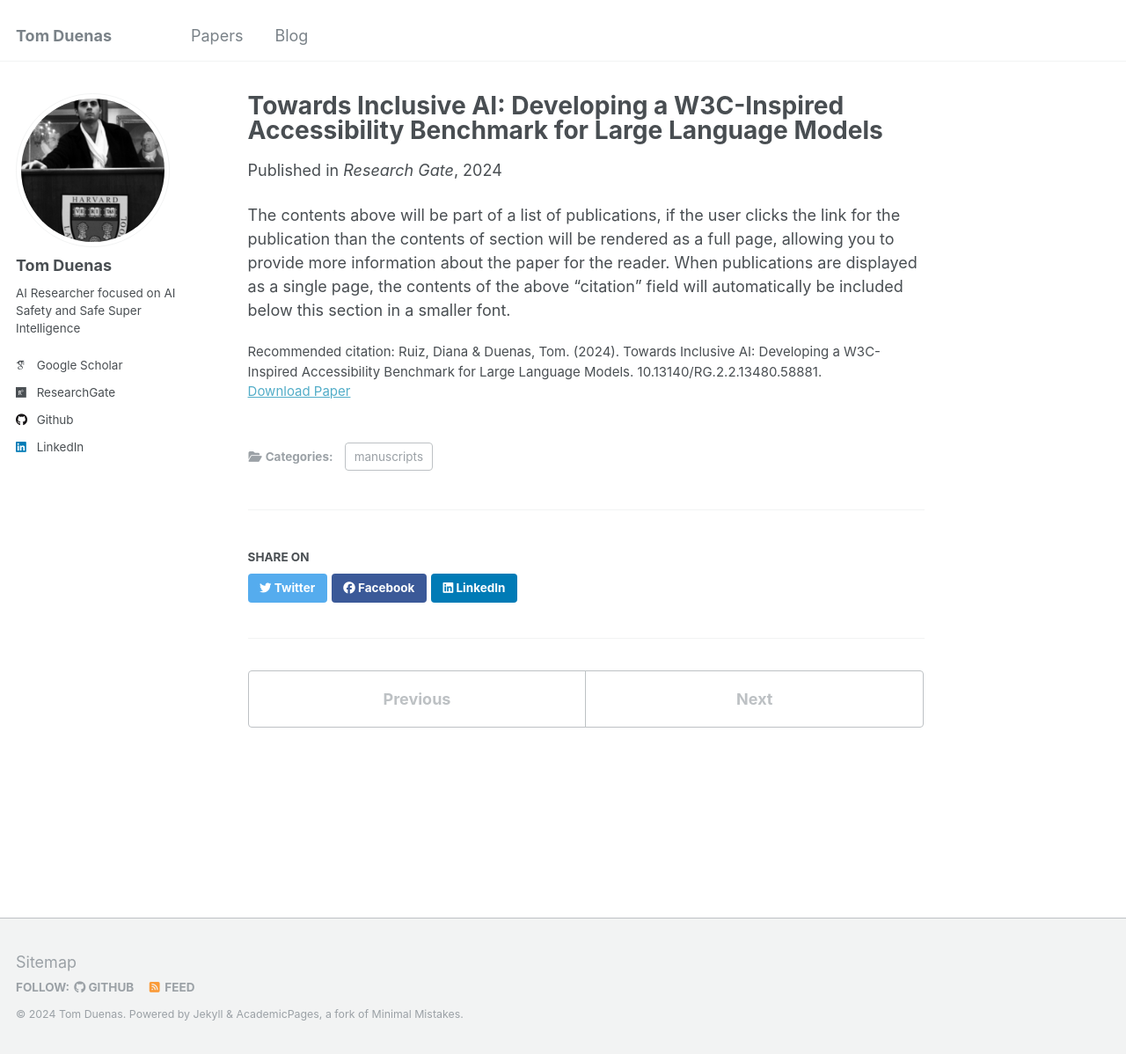
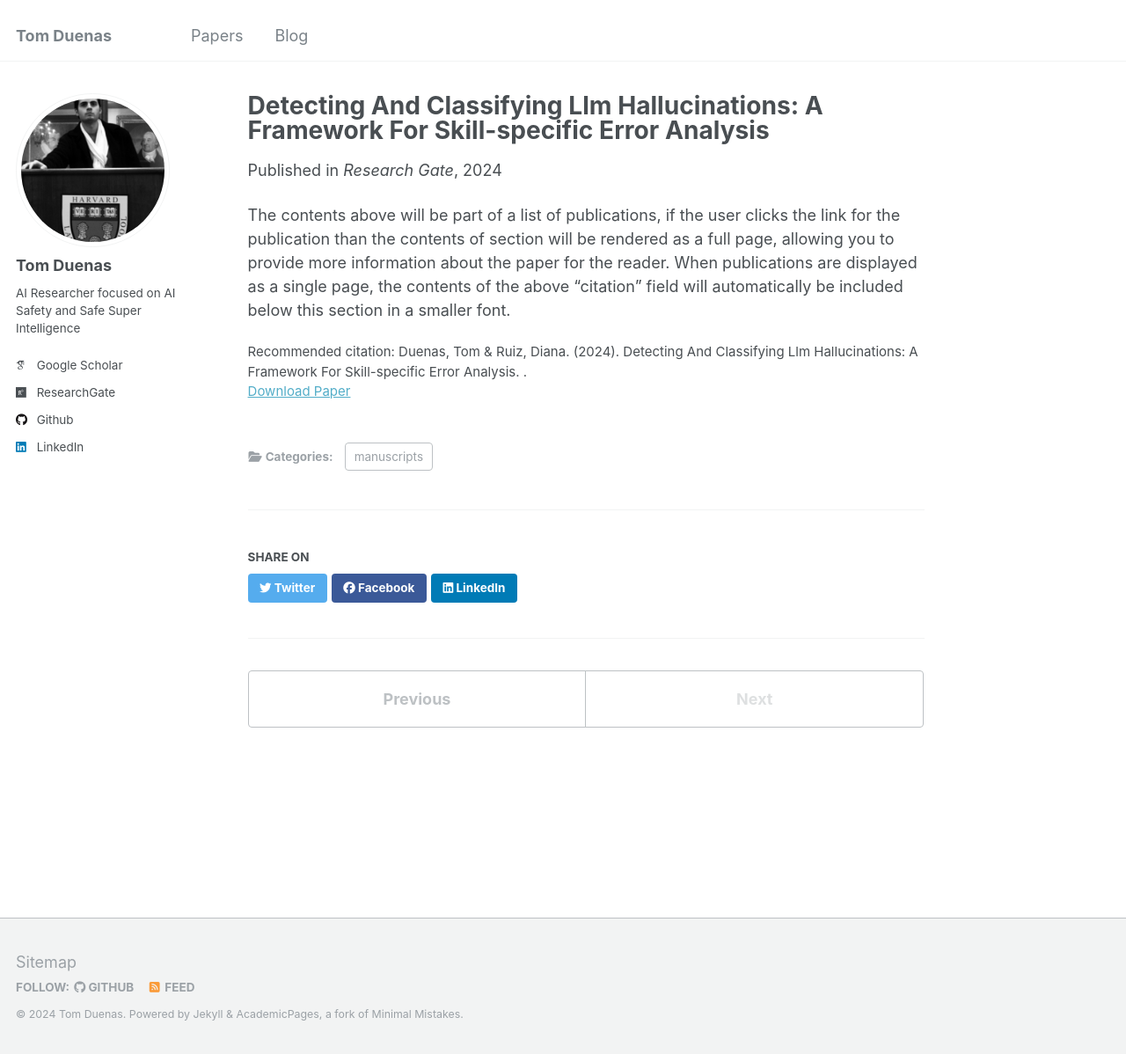
Before and after one commit to TomDuenas/tomduenas.github.io, a Jekyll site: the page built from _publications/llm-hallucinations.md, in a window 1280 px wide and 1198 px high. Shown: the whole window at 88% size. Built offline with Jekyll 4.4.1, drawn with Linux system fonts in a browser that asks for light colours; some web fonts are replaced.

Commit message:
Update llm-hallucinations.md

```diff
--- a/_publications/llm-hallucinations.md
+++ b/_publications/llm-hallucinations.md
@@ -1,13 +1,13 @@
 ---
-title: "Towards Inclusive AI: Developing a W3C-Inspired Accessibility Benchmark for Large Language Models"
+title: "Detecting And Classifying Llm Hallucinations: A Framework For Skill-specific Error Analysis"
 collection: publications
 category: manuscripts
 permalink:
-excerpt: 'This paper introduces a comprehensive accessibility benchmark for language models, adapting W3C Web Content Accessibility Guidelines to AI systems.'
-date: 2024-10-05
+excerpt: 'As large language models (LLMs) increasingly integrate into critical applications, mitigating errors like hallucinations becomes paramount for AI safety.'
+date: 2024-11-26
 venue: 'Research Gate'
-paperurl: 'https://www.researchgate.net/publication/384662444_Towards_Inclusive_AI_Developing_a_W3C-Inspired_Accessibility_Benchmark_for_Large_Language_Models'
-citation: 'Ruiz, Diana & Duenas, Tom. (2024). Towards Inclusive AI: Developing a W3C-Inspired Accessibility Benchmark for Large Language Models. 10.13140/RG.2.2.13480.58881.'
+paperurl: 'https://www.researchgate.net/publication/386140108_Detecting_And_Classifying_Llm_Hallucinations_A_Framework_For_Skill-specific_Error_Analysis'
+citation: ' Duenas, Tom & Ruiz, Diana. (2024). Detecting And Classifying Llm Hallucinations: A Framework For Skill-specific Error Analysis. .'
 ---
 
 The contents above will be part of a list of publications, if the user clicks the link for the publication than the contents of section will be rendered as a full page, allowing you to provide more information about the paper for the reader. When publications are displayed as a single page, the contents of the above "citation" field will automatically be included below this section in a smaller font.
```
